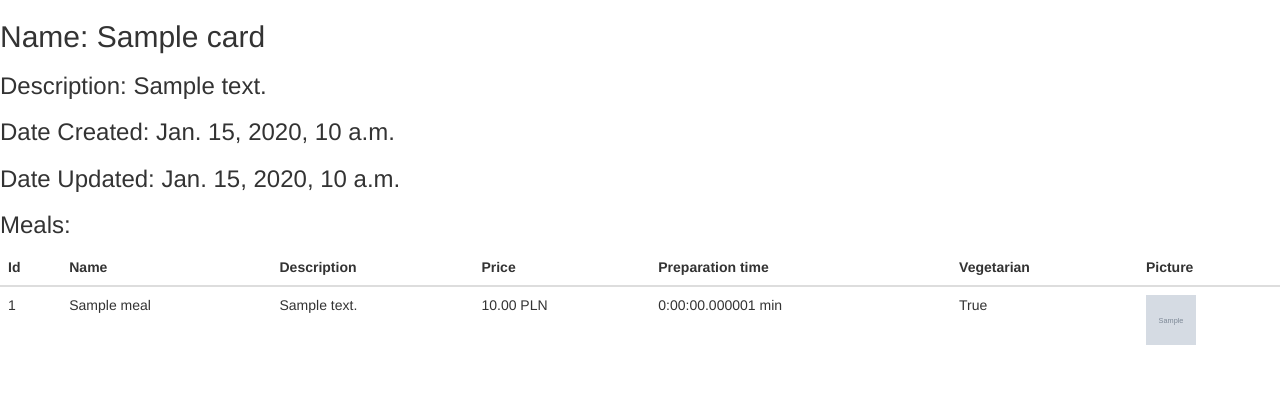
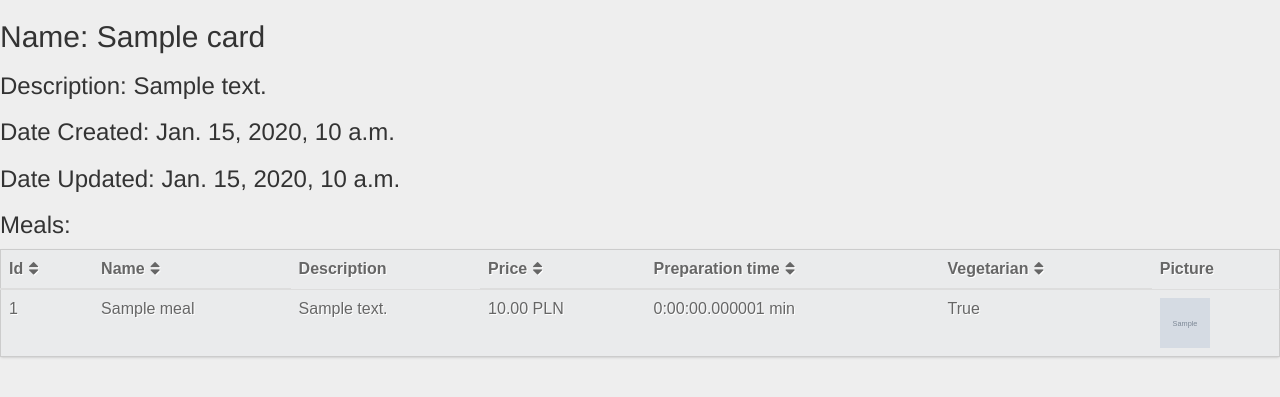
Before and after one commit to Brzydal/Blue-Menu, a Django app: page /card/1/ in a window 1280 px wide. Shown: the top 397 px of the page. Run offline with Django 3.2, Linux system fonts and the light colour scheme; tables that the repository leaves empty hold one stand-in row (values such as "Sample post"); grey boxes marked "Sample" are stand-in pictures; some libraries are stand-ins or nearby versions.

Commit message:
simple css added for tables

```diff
--- a/menu/models.py
+++ b/menu/models.py
@@ -33,7 +33,7 @@ class Meal(models.Model):
             directory = self.picture
         else:
             directory = self.picture.url
-        return '<img src="%s" width="50" height="50" />' % directory
+        return '<img src="%s" width="50" height="50"/>' % directory
 
     image_tag.short_description = 'Image'
     image_tag.allow_tags = True
--- /dev/null
+++ b/menu/static/menu/css/style.css
@@ -0,0 +1,60 @@
+@import "bourbon";
+
+body {
+	background: #eee !important;
+}
+table a:link {
+	color: #666;
+	font-weight: bold;
+	text-decoration:none;
+}
+table a:visited {
+	color: #999999;
+	font-weight:bold;
+	text-decoration:none;
+}
+table a:active,
+table a:hover {
+	color: #bd5a35;
+	text-decoration:underline;
+}
+table {
+	font-family:Arial, Helvetica, sans-serif;
+	color:#666;
+	font-size:16px;
+	text-shadow: 1px 1px 0px #fff;
+	background:#eaebec;
+	margin:0px;
+	border:#ccc 1px solid;
+
+	-moz-border-radius:3px;
+	-webkit-border-radius:3px;
+	border-radius:3px;
+
+	-moz-box-shadow: 0 1px 2px #d1d1d1;
+	-webkit-box-shadow: 0 1px 2px #d1d1d1;
+	box-shadow: 0 1px 2px #d1d1d1;
+}
+
+table tr.even td {
+	background: #f6f6f6;
+	background: -webkit-gradient(linear, left top, left bottom, from(#f8f8f8), to(#f6f6f6));
+	background: -moz-linear-gradient(top,  #f8f8f8,  #f6f6f6);
+}
+table tr:last-child td {
+	border-bottom:0;
+}
+table tr:last-child td:first-child {
+	-moz-border-radius-bottomleft:3px;
+	-webkit-border-bottom-left-radius:3px;
+	border-bottom-left-radius:3px;
+}
+table tr:last-child td:last-child {
+	-moz-border-radius-bottomright:3px;
+	-webkit-border-bottom-right-radius:3px;
+	border-bottom-right-radius:3px;
+}
+table tr:hover td {
+	background: #f2f2f2;
+	background: -webkit-gradient(linear, left top, left bottom, from(#f2f2f2), to(#f0f0f0));
+	background: -moz-linear-gradient(top,  #f2f2f2,  #f0f0f0);
--- a/menu/templates/menu/base.html
+++ b/menu/templates/menu/base.html
@@ -10,6 +10,7 @@
     {% load static %}
     <script type="text/javascript" src="{% static 'menu/js/app.js' %}"></script>
     <script type="text/javascript" src="{% static 'vendor/js/jquery.tablesorter.js' %}"></script>
+    <link rel="stylesheet" href="{% static 'menu/css/style.css' %}">
 
     {% load staticfiles %}
     <script src="{% static 'rest_framework/js/coreapi-0.1.0.js' %}"></script>
--- a/menu/templates/menu/card_detail.html
+++ b/menu/templates/menu/card_detail.html
@@ -11,13 +11,13 @@
 <table id="myTable" class="tablesorter table">
     <thead>
         <tr>
-            <th>Id</th>
-            <th>Name</th>
-            <th>Description</th>
-            <th>Price</th>
-            <th>Preparation time</th>
-            <th>Vegetarian</th>
-            <th>Picture</th>
+            <th>Id<i class="fa fa-fw fa-sort"></i></th>
+            <th>Name<i class="fa fa-fw fa-sort"></i></th>
+            <td><b>Description</b></td>
+            <th>Price<i class="fa fa-fw fa-sort"></i></th>
+            <th>Preparation time<i class="fa fa-fw fa-sort"></i></th>
+            <th>Vegetarian<i class="fa fa-fw fa-sort"></i></th>
+            <td><b>Picture</b></td>
         </tr>
     </thead>
 
```
